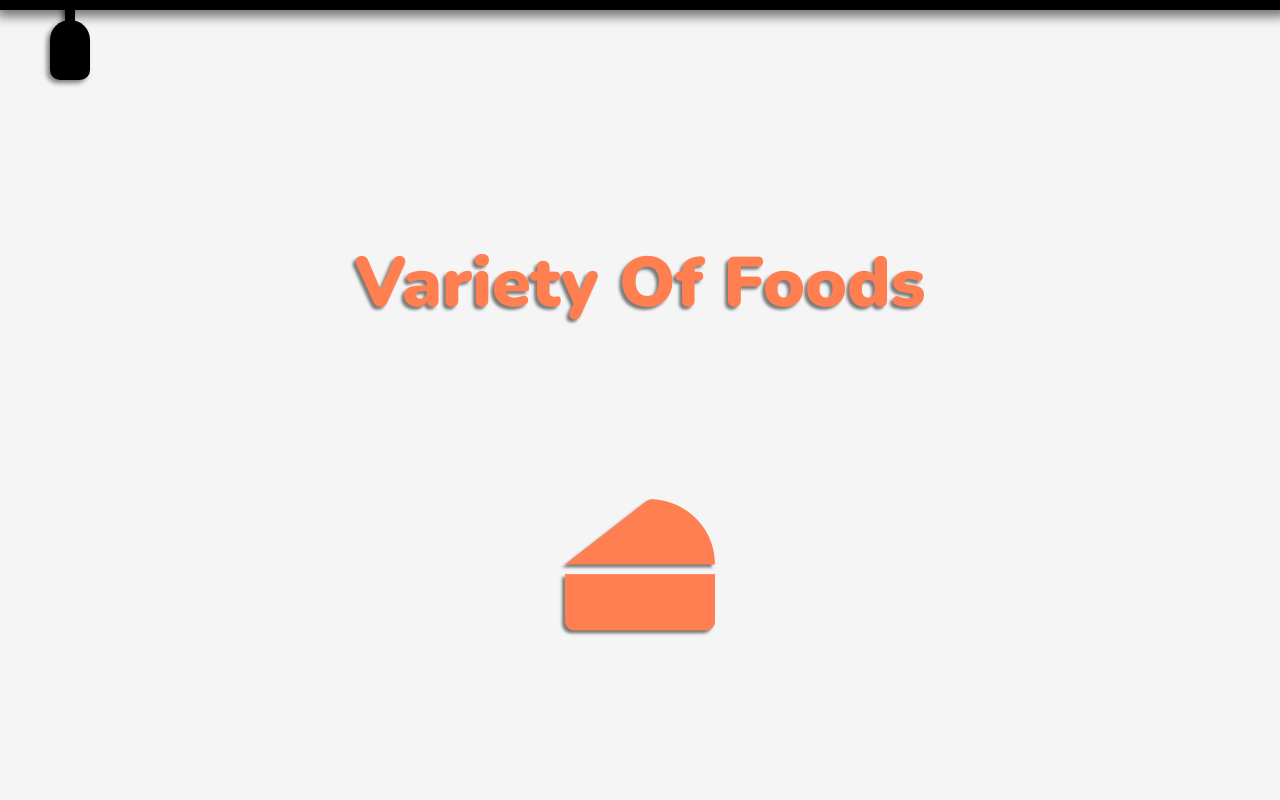
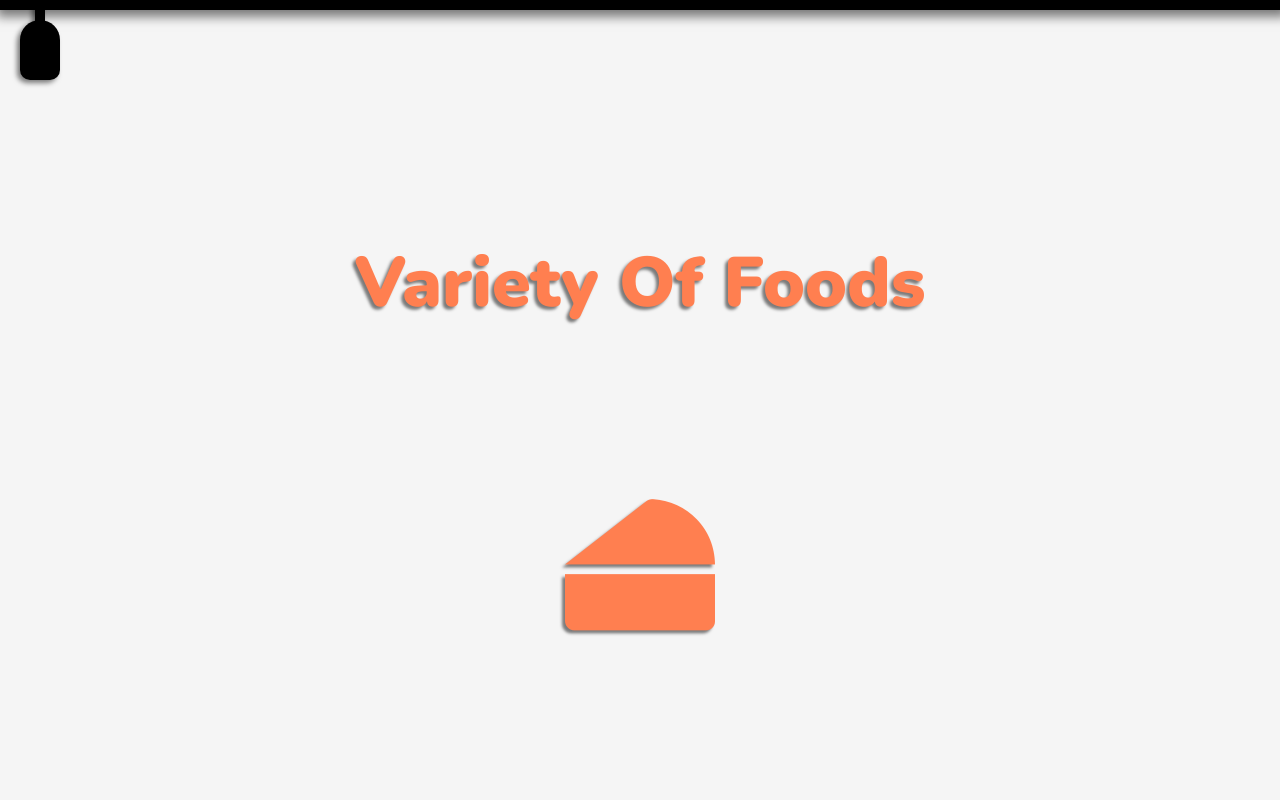
Before and after one commit to julianandreszb/10-mega-responsive-websites-1-foods, a plain HTML site: page index.html in a window 1280 px wide. Shown: the top 800 px of the page. Drawn offline with nearby package versions, Linux system fonts and the light colour scheme.

```diff
--- a/style.css
+++ b/style.css
@@ -93,11 +93,12 @@ html {
     background-color: #000000;
     position: fixed;
     top: 2rem;
-    left: 5rem;
+    left: 2rem;
     border-radius: 30rem 30rem 15rem 15rem;
     box-shadow: -0.3rem 0.3rem 0.5rem rgba(0, 0, 0, 0.5);
     cursor: pointer;
     transition: top 500ms 100ms;
+    z-index: 9;
 }
 
 .menu.change {
@@ -129,7 +130,7 @@ html {
 
     .menu {
         top: 2rem;
-
+        z-index: 9;
     }
 
     .menu.change {
```
Also changed, not shown: index.html (+0 -2 lines).
